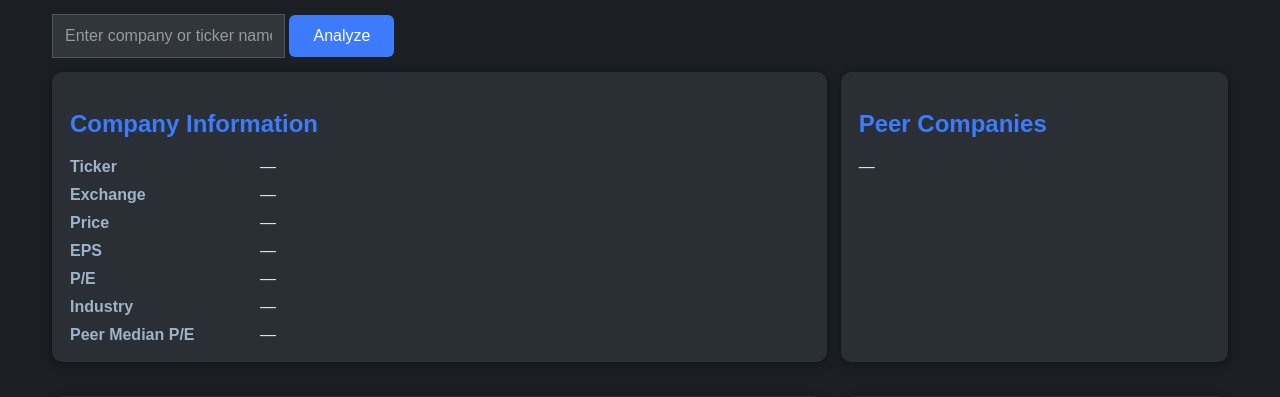
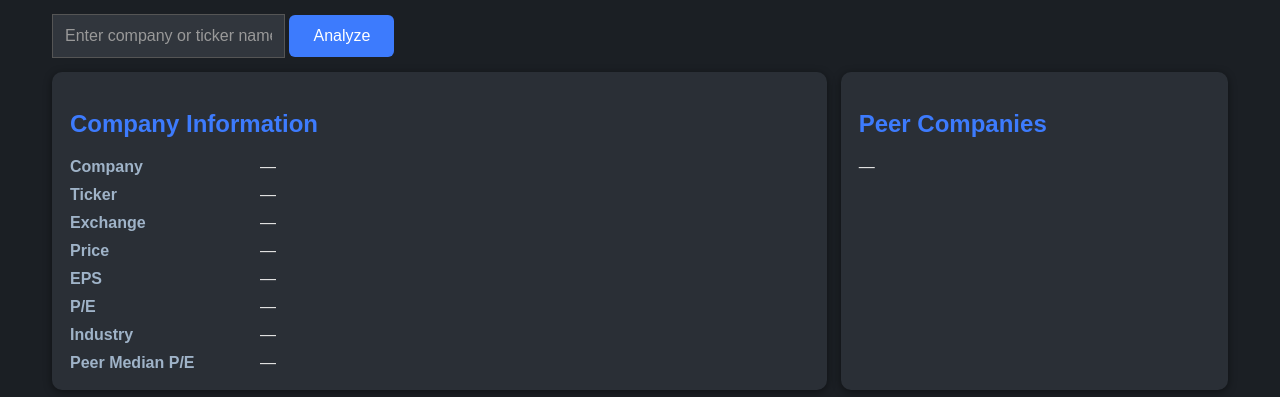
Before and after one commit to tradersamba/stock-analyzer, a FastAPI app: page / in a window 1280 px wide. Shown: the part 81-478 px from the top of the page. Run offline with FastAPI, Linux system fonts and the light colour scheme.

Commit message:
Update index.html
Company name in Company Information

```diff
--- a/templates/index.html
+++ b/templates/index.html
@@ -23,6 +23,7 @@
             <h2>Company Information</h2>
 
             <div class="info-grid">
+                <div>Company</div><div id="companyName">—</div>
                 <div>Ticker</div><div id="ticker">—</div>
                 <div>Exchange</div><div id="exchange">—</div>
                 <div>Price</div><div id="price">—</div>
@@ -123,6 +124,7 @@ async function analyzeStock() {
         const data = await response.json();
 
         if (!data.ticker) {
+            document.getElementById("companyName").textContent = "—";
             document.getElementById("ticker").textContent = "—";
             document.getElementById("exchange").textContent = "—";
             document.getElementById("price").textContent = "—";
@@ -130,7 +132,6 @@ async function analyzeStock() {
             document.getElementById("pe").textContent = "—";
             document.getElementById("industry").textContent = "—";
             document.getElementById("peerMedian").textContent = "—";
-            document.getElementById("rating").textContent = data.assessment?.rating ?? "Unknown";
             document.getElementById("peers").innerHTML = "—";
 
             document.getElementById("assessment").innerHTML = `
@@ -154,6 +155,8 @@ async function analyzeStock() {
             return;
         }
 
+        document.getElementById("companyName").textContent =
+            data.company_name ?? "—";
         document.getElementById("ticker").textContent = data.ticker ?? "—";
         document.getElementById("exchange").textContent = data.exchange ?? "—";
         document.getElementById("price").textContent = data.price ? "$" + Number(data.price).toFixed(2) : "—";
```
